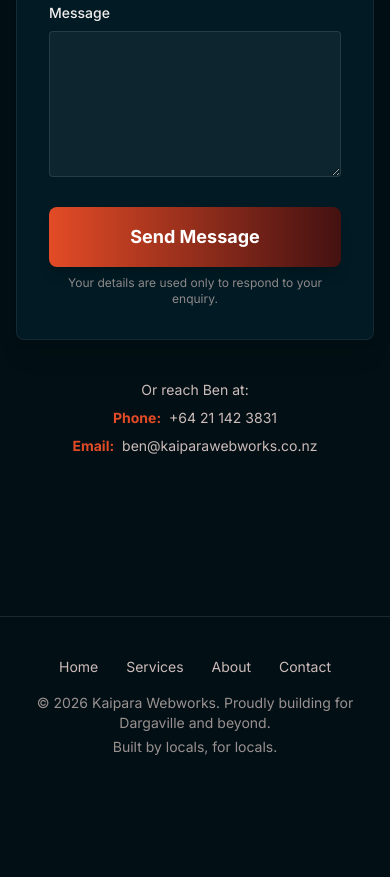
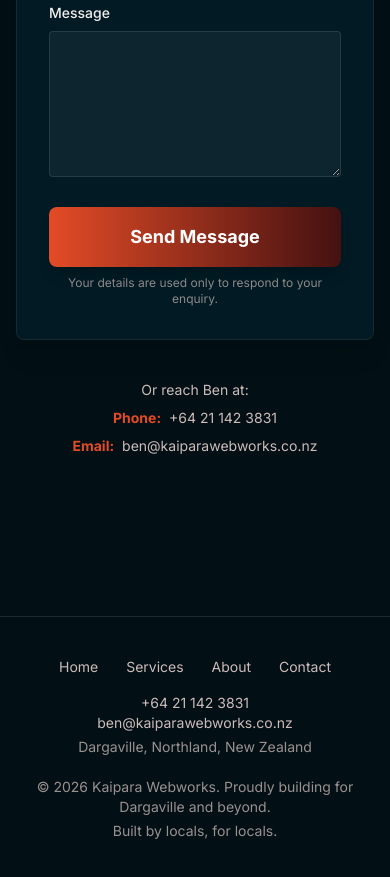
Before and after one commit to ben-marrett/kaipara-webworks-site, a website: page index.html in a window 390 px wide. Shown: the part 11076-11953 px from the top of the page. Before the commit the page ends 11873 px from the top, so only its background shows below. Drawn offline with Linux system fonts and the light colour scheme.

Commit message:
Add phone, email and location to the footer
The footer had nav links and copyright but no contact details, so anyone
scrolling to the bottom for them — the near-universal habit — was sent
back up the page. This also serves the mid-page case: someone reading
Pricing who wants to call now no longer has to navigate anywhere.

Doubles as the visible NAP pair for local search. The details match the
ProfessionalService JSON-LD exactly (Dargaville, Northland, NZ), which is
what makes the signal count. No street address, since a service-area
business does not need one public.

Email previously appeared only below the contact form and inside the form
error states, so it was a technicality rather than a real option; phone
had three placements including a hero CTA.

Co-Authored-By: Claude Opus 5 (1M context) <noreply@anthropic.com>

```diff
--- a/index.html
+++ b/index.html
@@ -492,6 +492,17 @@
                 <a href="#about" class="hover:text-kw-orange transition-colors duration-200 ease-in-out">About</a>
                 <a href="#contact" class="hover:text-kw-orange transition-colors duration-200 ease-in-out">Contact</a>
             </div>
+            <!-- Contact details: also the visible NAP pair for local search -->
+            <div class="mb-5 space-y-1">
+                <p>
+                    <a href="tel:+64211423831" class="hover:text-kw-orange focus:outline-none focus-visible:underline transition-colors duration-200 ease-in-out">+64 21 142 3831</a>
+                    <span aria-hidden="true" class="hidden sm:inline opacity-40 mx-2">&middot;</span>
+                    <br class="sm:hidden">
+                    <a href="mailto:ben@kaiparawebworks.co.nz" class="hover:text-kw-orange focus:outline-none focus-visible:underline transition-colors duration-200 ease-in-out">ben@kaiparawebworks.co.nz</a>
+                </p>
+                <p class="opacity-75">Dargaville, Northland, New Zealand</p>
+            </div>
+
             <p class="opacity-75">&copy; <span id="current-year"></span> Kaipara Webworks. Proudly building for Dargaville and beyond.</p>
             <p class="opacity-75 mt-1">Built by locals, for locals.</p>
         </div>
```
Also changed, not shown: dist/styles.css.
